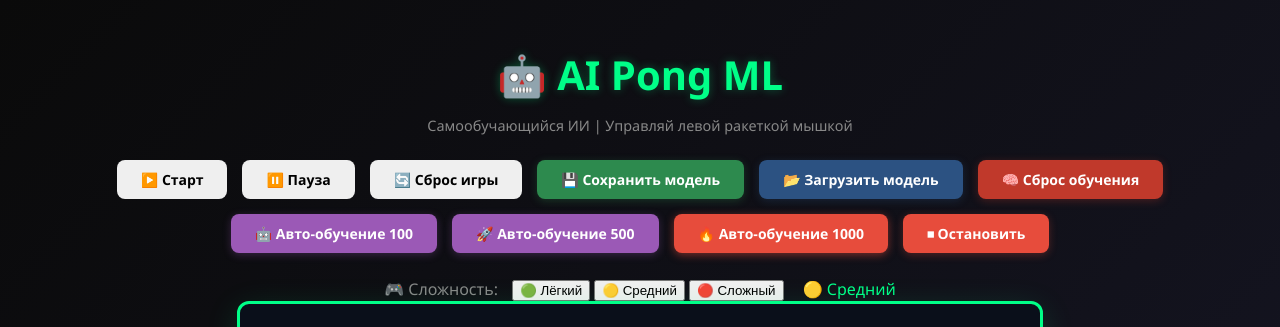
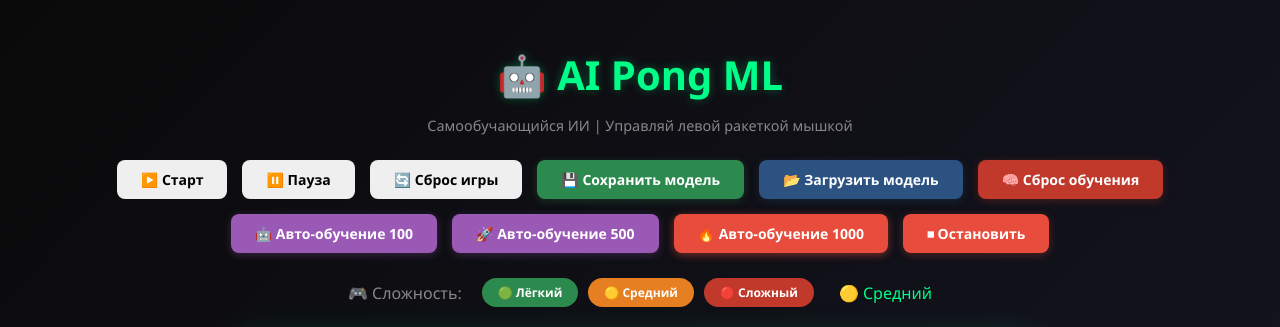
Before and after one commit to Svit03/ai_pong_ml, a Flask app: page / in a window 1280 px wide. Shown: the top 327 px of the page. Run offline with Flask 3, Linux system fonts and the light colour scheme; data that the repository does not hold is empty; a map, chart or similar area stays blank.

Commit message:
style: add difficulty button styles

```diff
--- a/static/css/style.css
+++ b/static/css/style.css
@@ -243,6 +243,46 @@ h1 {
     transform: translateY(-2px);
 }
 
+.difficulty-group {
+    display: flex;
+    justify-content: center;
+    align-items: center;
+    gap: 10px;
+    margin-bottom: 20px;
+    flex-wrap: wrap;
+}
+
+.btn-diff {
+    padding: 6px 16px;
+    font-size: 12px;
+    font-weight: 600;
+    border: none;
+    border-radius: 20px;
+    cursor: pointer;
+    transition: all 0.2s ease;
+    font-family: inherit;
+}
+
+.btn-diff.easy {
+    background: #2d8a4e;
+    color: white;
+}
+
+.btn-diff.medium {
+    background: #e67e22;
+    color: white;
+}
+
+.btn-diff.hard {
+    background: #c0392b;
+    color: white;
+}
+
+.btn-diff:hover {
+    transform: translateY(-2px);
+    filter: brightness(1.1);
+}
+
 ::-webkit-scrollbar {
     width: 8px;
     height: 8px;
```
